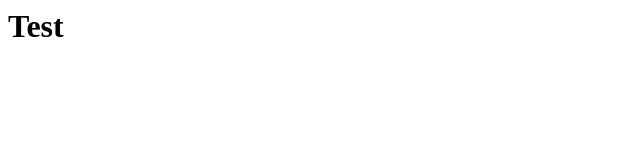
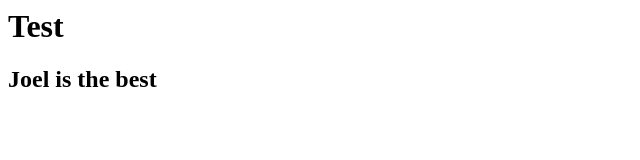
Before and after one commit to ijoelpod/portfolio, a plain HTML site: page index.html in a window 1280 px wide. Shown: the whole page, without its empty margins (0-640 px from the left). Drawn offline with Linux system fonts and the light colour scheme.

Commit message:
Add files via upload
Changes

```diff
--- a/index.html
+++ b/index.html
@@ -1 +1,2 @@
 <h1> Test </h1>
+<h2>Joel is the best</h2>
```
